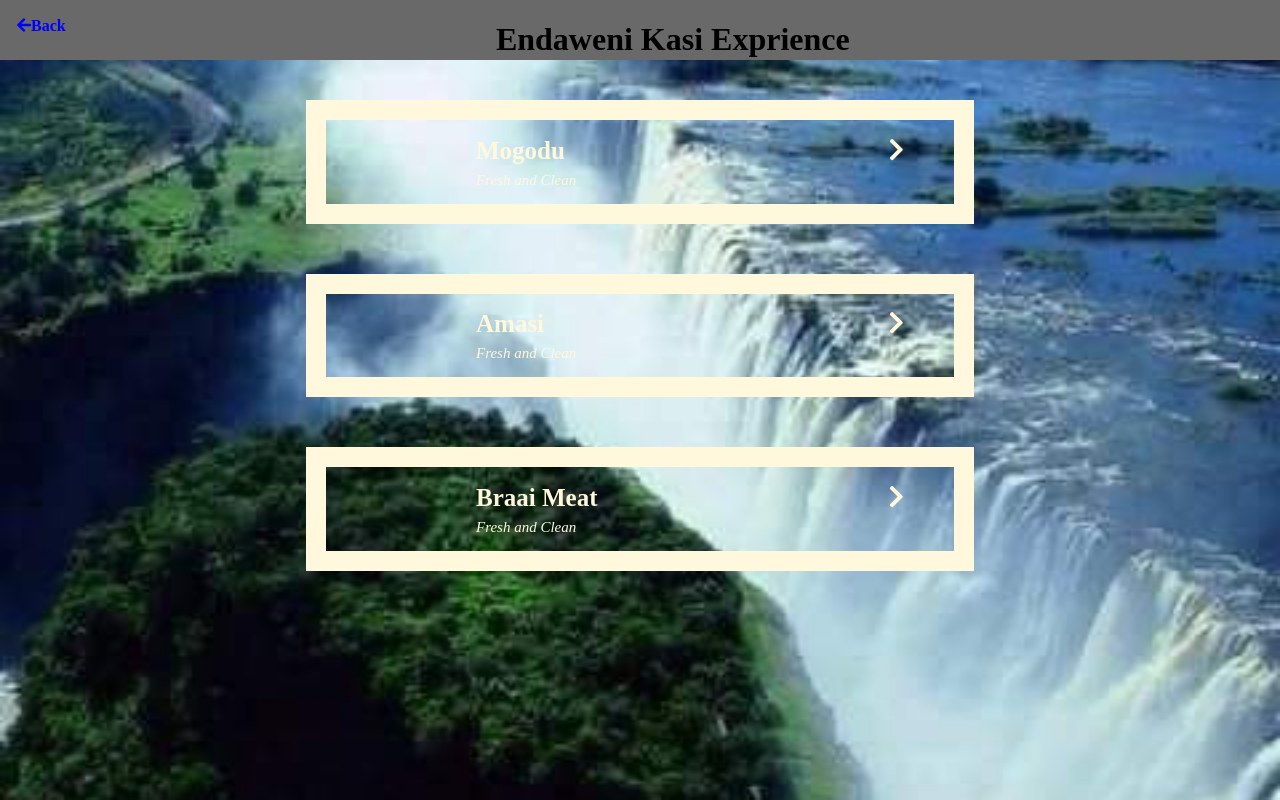
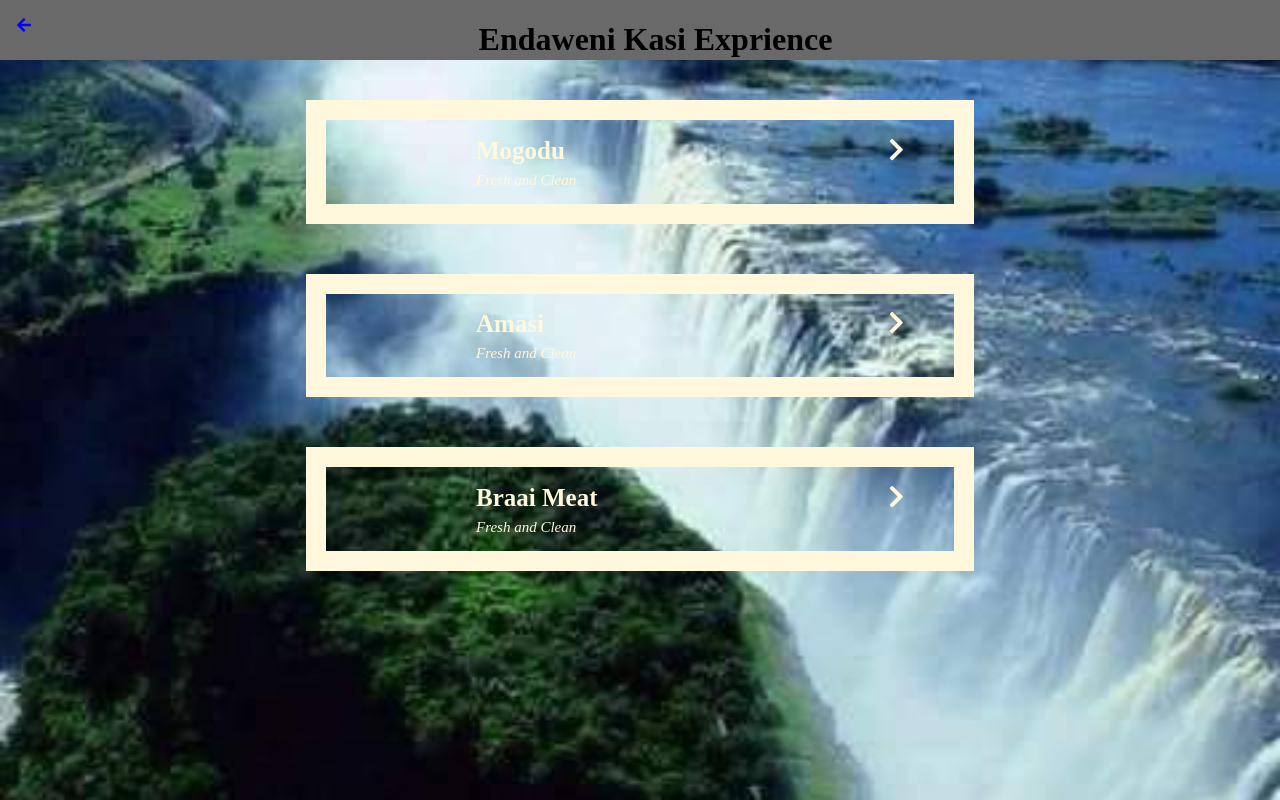
Before and after one commit to thobilenontenja198-ITvarsity/module3-assessmen-2, a plain HTML site: page meals.html in a window 1280 px wide. Drawn offline with Linux system fonts and the light colour scheme.

Commit message:
updated meals.html

```diff
--- a/meals.html
+++ b/meals.html
@@ -12,7 +12,7 @@
     <div class="header">
 
         <a href="index.html">
-        <i class="fas fa-arrow-left">Back</i>
+        <i class="fas fa-arrow-left"></i>
 
         </a>
         <h1>Endaweni Kasi Exprience</h1>
```
